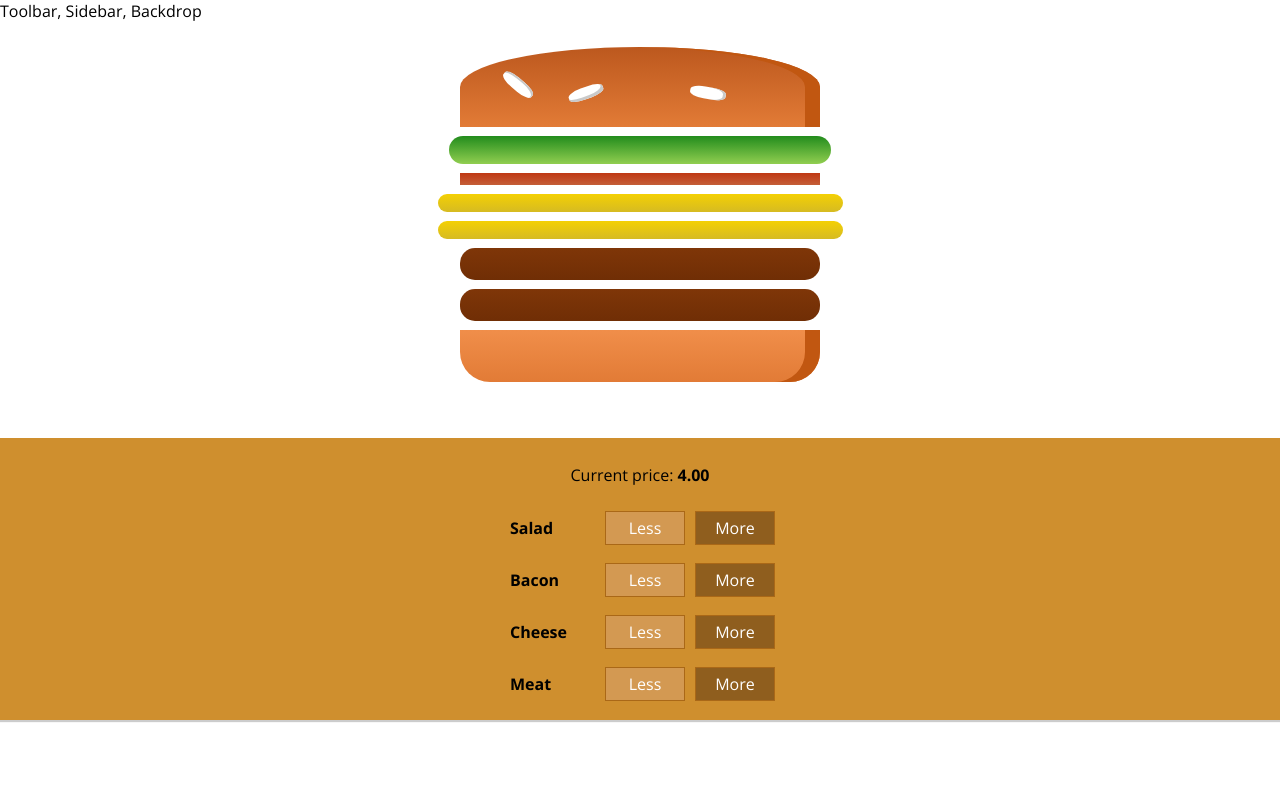
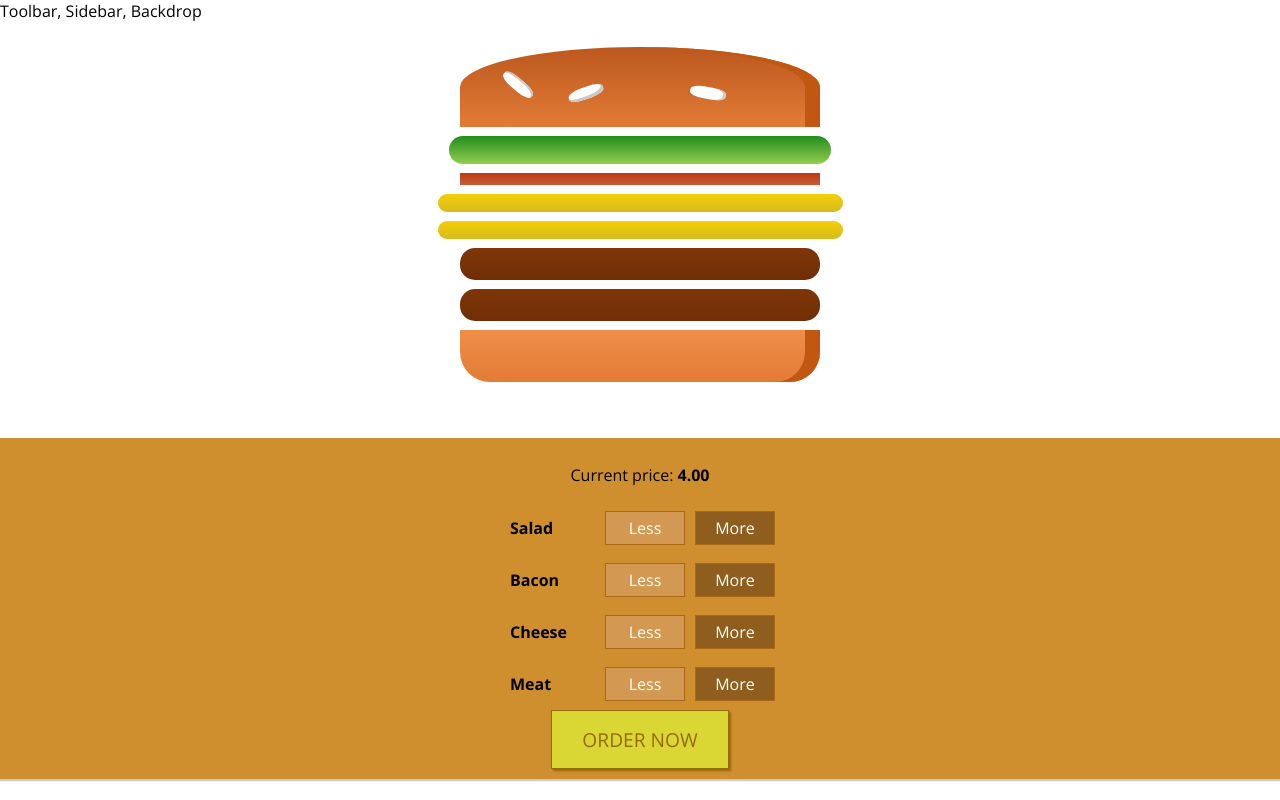
Before and after one commit to SergeyKosarchuk/burger-builder, a React (Create React App) app: page / in a window 1280 px wide. Built offline with nearby package versions, Linux system fonts and the light colour scheme.

Commit message:
Add complete order button

```diff
--- a/src/components/Burger/BuildControls/BuildControl/BuildControl.js
+++ b/src/components/Burger/BuildControls/BuildControl/BuildControl.js
@@ -51,6 +51,21 @@ const BuildControlButtonMore = styled(BuildControlButton)`
         color: #ccc;
         cursor: not-allowed;
     }
+    :not(:disabled) {
+        animation: enable 0.3s linear;
+    }
+
+    @keyframes enable {
+    0% {
+        transform: scale(1);
+    }
+    60% {
+        transform: scale(1.1);
+    }
+    100% {
+        transform: scale(1);
+    }
+}
 `;
 
 export default function buildControl ({label, added, removed, disabled}) {
--- a/src/components/Burger/BuildControls/BuildControls.js
+++ b/src/components/Burger/BuildControls/BuildControls.js
@@ -14,6 +14,30 @@ const BuildControls = styled.div`
     padding: 10px 0;
 `;
 
+const OrderButton = styled.button`
+    background-color: #DAD735;
+    outline: none;
+    cursor: pointer;
+    border: 1px solid #966909;
+    color: #966909;
+    font-family: inherit;
+    font-size: 1.2em;
+    padding: 15px 30px;
+    box-shadow: 2px 2px 2px #966909;
+
+    :hover, :active {
+        background-color: #A0DB41;
+        border: 1px solid #966909;
+        color: #966909;
+    };
+    :disabled {
+        background-color: #C7C6C6;
+        cursor: not-allowed;
+        border: 1px solid #ccc;
+        color: #888888
+    };
+`;
+
 const controls = [
     { label: 'Salad', type: 'salad' },
     { label: 'Bacon', type: 'bacon' },
@@ -21,7 +45,7 @@ const controls = [
     { label: 'Meat', type: 'meat' },
 ];
 
-export default function buildControls ({ingredientAdded, ingredientRemoved, disabled, price}) {
+export default function buildControls ({ingredientAdded, ingredientRemoved, disabled, price, canCompleteOrder}) {
     return (
         <BuildControls>
             <p>Current price: <strong>{price.toFixed(2)}</strong></p>
@@ -31,6 +55,7 @@ export default function buildControls ({ingredientAdded, ingredientRemoved, disa
                                                      removed={() => ingredientRemoved(control.type)}
                                                      disabled={disabled.includes(control.type)}
             />)}
+            <OrderButton disabled={!canCompleteOrder}>ORDER NOW</OrderButton>
         </BuildControls>
     );
 }
--- a/src/containers/BurgerBuildier/BurderBuilder.js
+++ b/src/containers/BurgerBuildier/BurderBuilder.js
@@ -50,6 +50,8 @@ class BurgerBuilder extends React.Component{
 
     render(){
         const disabledIngredients = Object.keys(this.state.ingredients).filter((ing) => this.state.ingredients[ing] <= 0);
+        const canCompleteOrder = !!Object.values(this.state.ingredients).reduce(
+            (previousValue, currentItem) => previousValue + currentItem);
 
         return (
             <>
@@ -58,6 +60,7 @@ class BurgerBuilder extends React.Component{
                                ingredientRemoved={this.removeIngredientHandler}
                                disabled={disabledIngredients}
                                price={this.state.totalPrice}
+                               canCompleteOrder={canCompleteOrder}
                 />
             </>
         )
```
